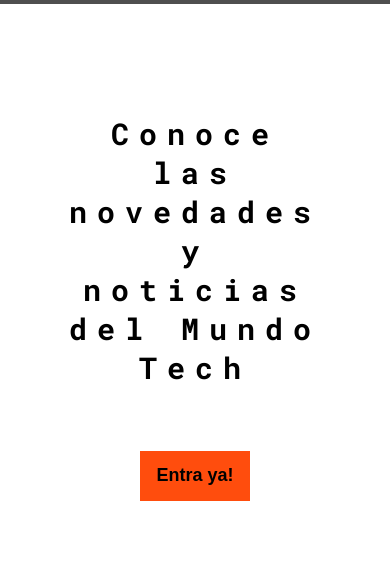
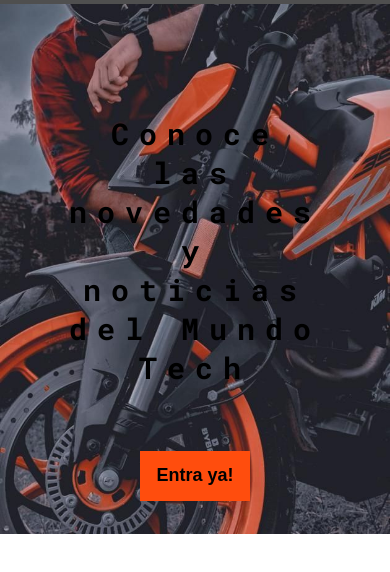
Before and after one commit to Leonardo291024/miBlog, a plain HTML site: page index.html in a window 390 px wide. Shown: the part 136-708 px from the top of the page. Drawn offline with Linux system fonts and the light colour scheme; the site is published under a folder, as on GitHub Pages, so addresses that start at the root find nothing.

Commit message:
correccion visualizacion de imagen de portada

```diff
--- a/css/main.css
+++ b/css/main.css
@@ -90,7 +90,7 @@ nav .profile-link a{
 /*ESTILOS DE LA PAGINA PRINCIPAL*/
 
 .home-main{
-    background-image: url(/assets/imgs/ktm-portada.png);
+    background-image: url(../assets/imgs/ktm-portada.png);
     background-position: center;
     background-repeat: no-repeat;
     background-size: cover;
@@ -137,6 +137,6 @@ nav .profile-link a{
     }
 
     .home-main{
-        background-image: url(/assets/imgs/portada-mobile.png);
+        background-image: url(../assets/imgs/portada-mobile.png);
     }
 }
```
